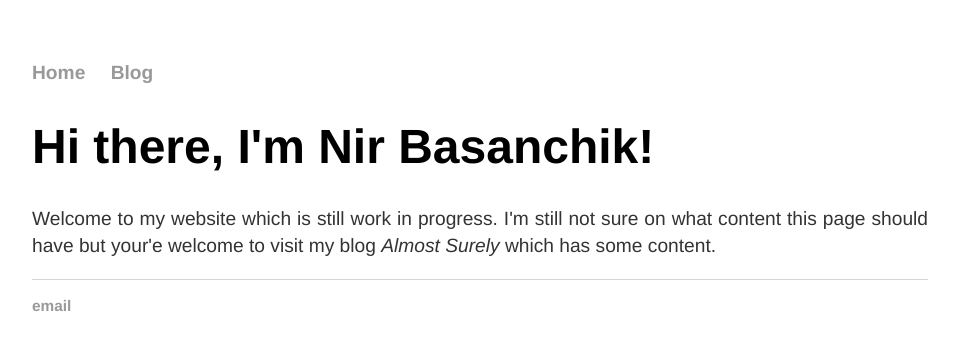
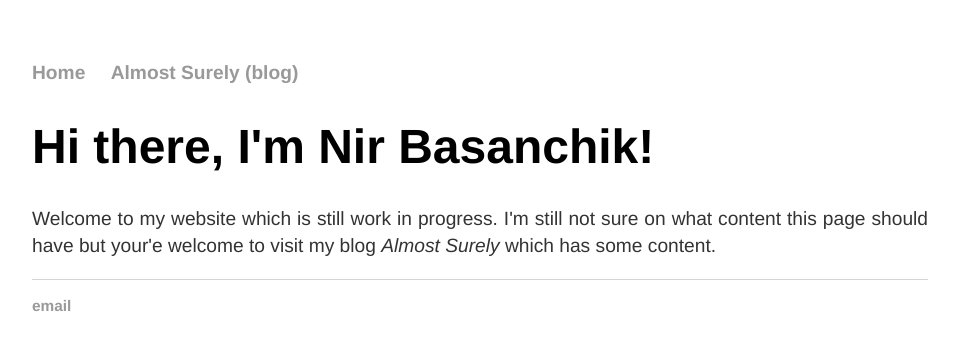
Before and after one commit to nirryde/nirryde.github.io, a Jekyll site: the page built from index.html, in a window 1280 px wide. Shown: the top 351 px of the page, without its empty margins (160-1119 px from the left). Built offline with Jekyll 4.4.1, drawn with Linux system fonts in a browser that asks for light colours.

Commit message:
Update default.html

```diff
--- a/_layouts/default.html
+++ b/_layouts/default.html
@@ -9,7 +9,7 @@
 			<nav>
 	    		<ul>
 	        		<li><a href="/">Home</a></li>
-	        		<li><a href="/blog">Blog</a></li>
+	        		<li><a href="/blog">Almost Surely (blog)</a></li>
 	    		</ul>
 			</nav>
 			<div class="container">
```
